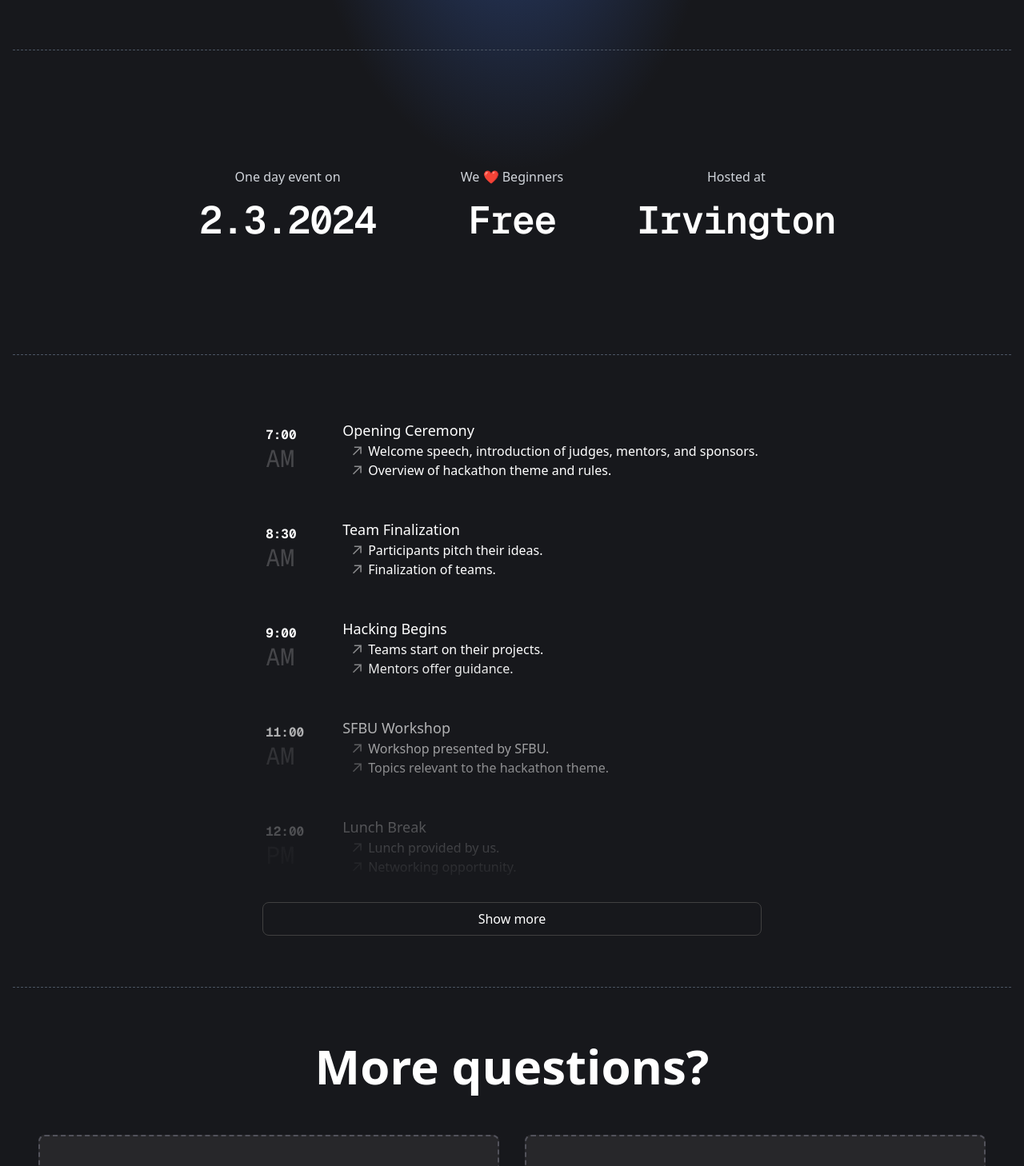
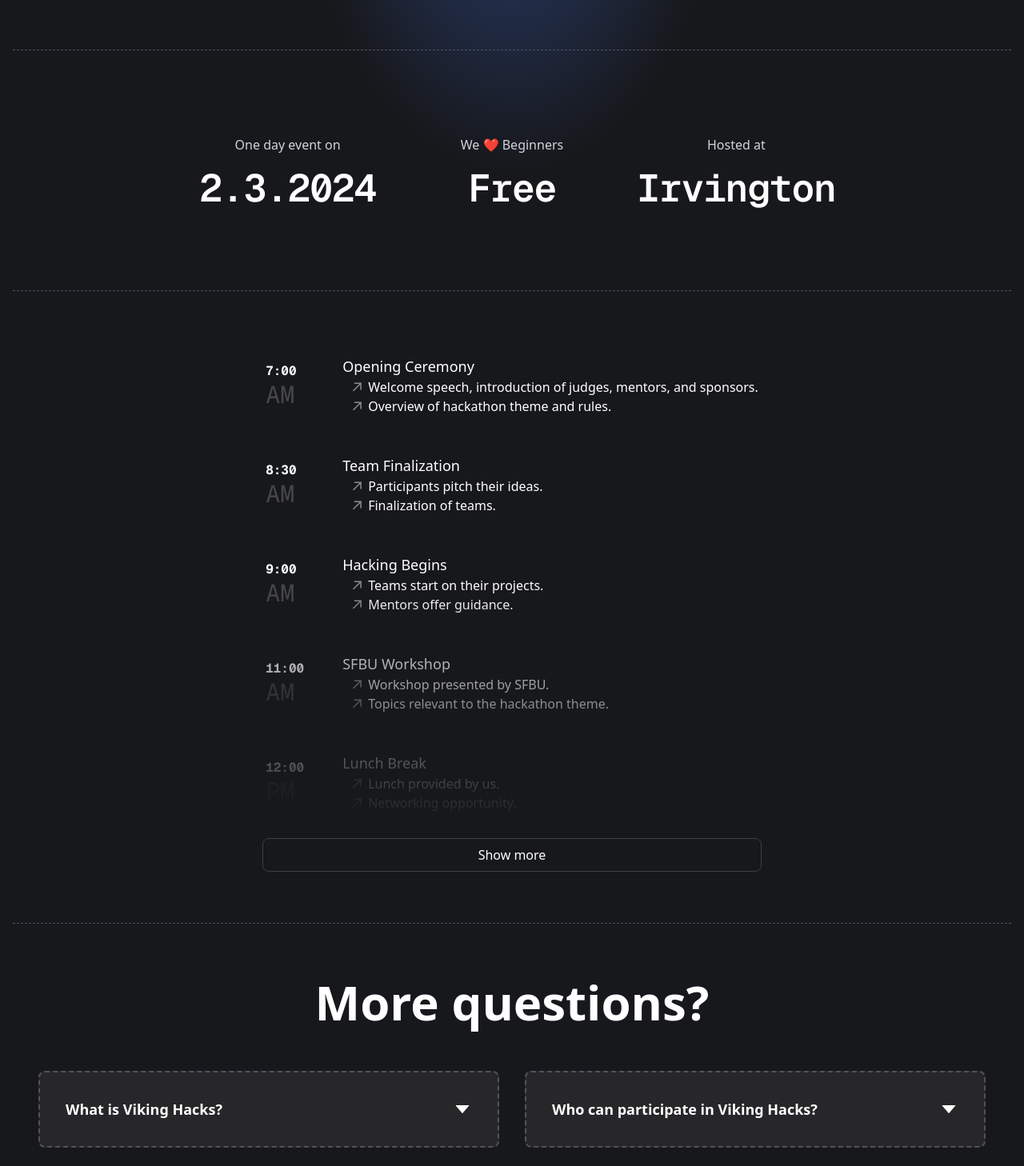
Before and after one commit to Mishra-Manit/VikingHacksWebsite, a Next.js app: page / in a window 1280 px wide. Shown: the part 588-2046 px from the top of the page at 80% size. Built offline with nearby package versions, Linux system fonts and the light colour scheme.

Commit message:
fix the heights of FAQ boxes

```diff
--- a/app/page.tsx
+++ b/app/page.tsx
@@ -50,7 +50,7 @@
           </span>
         </Link>
         <hr className="my-10 md:my-16 border-dashed border-gray-600 w-full"/>
-        <div className="py-10 sm:py-20">
+        <div className="py-4 sm:py-10">
           <div className="mx-auto max-w-7xl px-6 lg:px-8">
             <dl className="grid grid-cols-1 gap-x-8 gap-y-16 text-center lg:grid-cols-3">
               {details.map((detail) => (
--- a/components/FAQ.tsx
+++ b/components/FAQ.tsx
@@ -29,6 +29,9 @@
   return (
     <article
       className="
+        flex flex-col
+        justify-between
+        h-full
         bg-zinc-800
         p-8
         rounded-lg
@@ -42,6 +45,7 @@
         hover:bg-zinc-700
         hover:border-solid
         hover:border-zinc-600
+        text-left
         "
       onClick={toggleAnswer}
     >
--- a/components/FAQs.tsx
+++ b/components/FAQs.tsx
@@ -70,9 +70,11 @@
     <section className="w-full py-1 mb-8 p-8">
       <div className="container mx-auto">
         <h2 className="text-3xl xs:text-4xl sm:text-6xl pb-6 font-bold text-center text-white mb-8">More questions?</h2>
-        <div className="grid items-start auto-columns-auto grid-cols-1 md:grid-cols-2 gap-8">
+        <div className="grid grid-cols-1 md:grid-cols-2 gap-8">
           {faqsData.map(faq => (
-            <FAQ key={faq.id} question={faq.question} answer={faq.answer} />
+            <div className="flex flex-col" key={faq.id}>
+              <FAQ question={faq.question} answer={faq.answer} />
+            </div>
           ))}
         </div>
       </div>
```
Lines whose indentation alone changed are shown as unchanged.
